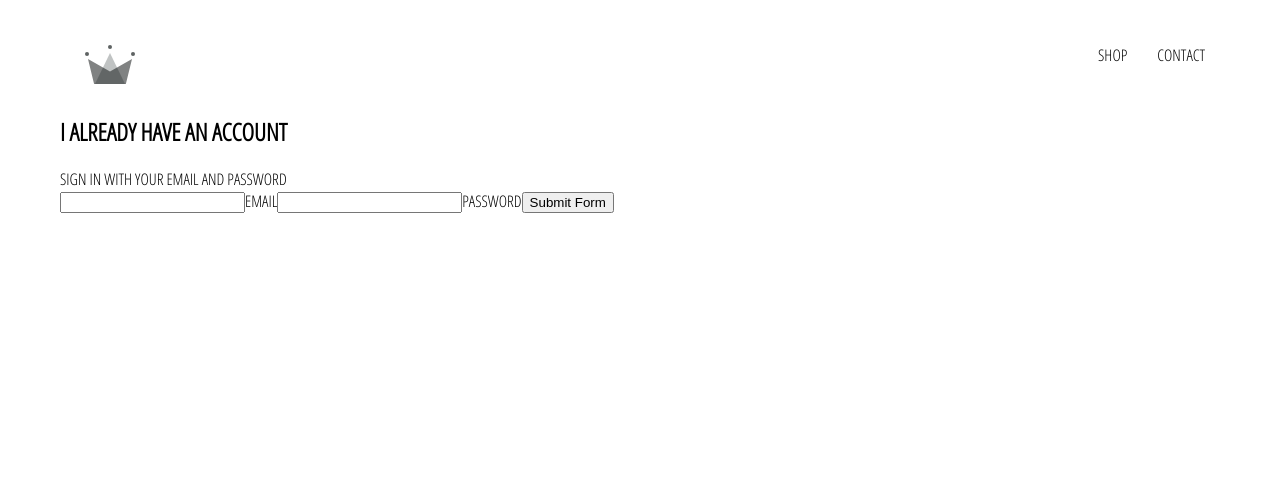
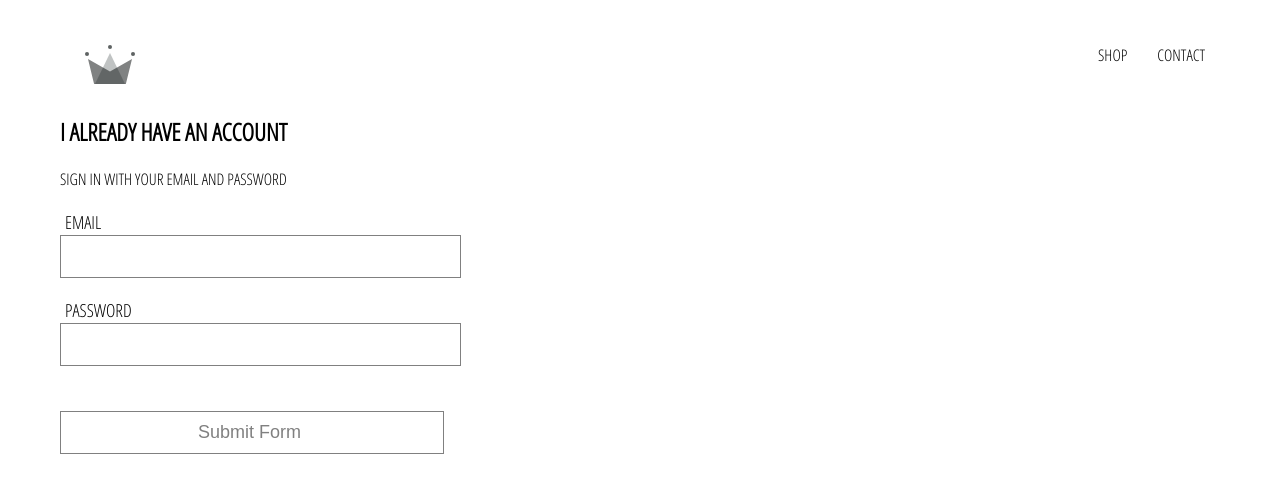
Before and after one commit to j127/recommerce, a React (Create React App) app: page /signin in a window 1280 px wide. Shown: the top 492 px of the page. Built offline with nearby package versions, Linux system fonts and the light colour scheme.

Commit message:
Work on sign-up form. Remove obnoxious MD-style form input styling.

```diff
--- a/src/components/form-input/form-input.component.js
+++ b/src/components/form-input/form-input.component.js
@@ -1,7 +1,28 @@
+/**
+ * Represents a styled form input that can accept various types of
+ * props.
+ */
 import React from "react";
 
 import "./form-input.styles.scss";
 
-const FormInput = () => <div className="form-input"></div>;
+const FormInput = ({ handleChange, label, ...otherProps }) => (
+    <div className="group">
+        <input
+            className="form-input"
+            onChange={handleChange}
+            {...otherProps}
+        />
+        {label ? (
+            <label
+                className={`${
+                    otherProps.value.length ? "shrink" : ""
+                } form-input-label`}
+            >
+                {label}
+            </label>
+        ) : null}
+    </div>
+);
 
 export default FormInput;
--- a/src/components/form-input/form-input.styles.scss
+++ b/src/components/form-input/form-input.styles.scss
@@ -0,0 +1,48 @@
+$sub-color: grey;
+$main-color: black;
+
+// I removed the "shrink" effect because MD-style forms are obnoxious.
+@mixin shrinkLabel {
+    top: -25px;
+    font-size: 18px;
+    color: $main-color;
+}
+
+.group {
+    position: relative;
+    margin: 45px 0;
+
+    .form-input {
+        background: none;
+        background-color: white;
+        color: $sub-color;
+        font-size: 18px;
+        padding: 10px 10px 10px 5px;
+        display: block;
+        width: 100%;
+        border: 1px solid $sub-color;
+        margin: 25px 0;
+
+        &:focus {
+            outline: none;
+            background-color: #f0f4ff;
+            border: 2px solid $sub-color;
+        }
+    }
+
+    input[type="password"] {
+        letter-spacing: 0.3em;
+    }
+
+    .form-input-label {
+        color: $sub-color;
+        font-size: 16px;
+        font-weight: normal;
+        position: absolute;
+        pointer-events: none;
+        left: 5px;
+        top: 10px;
+        // always keep label on top
+        @include shrinkLabel();
+    }
+}
--- a/src/components/sign-in/sign-in.component.js
+++ b/src/components/sign-in/sign-in.component.js
@@ -1,4 +1,6 @@
 import React from "react";
+
+import FormInput from "../form-input/form-input.component";
 
 import "./sign-in.styles.scss";
 
@@ -29,24 +31,23 @@ class SignIn extends React.Component {
                 <h2 className="title">I already have an account</h2>
                 <span>Sign in with your email and password</span>
                 <form onSubmit={this.handleSubmit}>
-                    <input
+                    <FormInput
                         type="email"
                         name="email"
                         value={this.state.email}
-                        onChange={this.handleChange}
+                        handleChange={this.handleChange}
+                        label="email"
                         required
                     />
-                    <label>Email</label>
-                    <input
+                    <FormInput
                         type="password"
                         name="password"
                         value={this.state.password}
-                        onChange={this.handleChange}
+                        handleChange={this.handleChange}
+                        label="password"
                         required
                     />
-                    <label>Password</label>
-
-                    <input type="submit" value="Submit Form" />
+                    <FormInput type="submit" value="Submit Form" />
                 </form>
             </div>
         );
--- a/src/components/sign-in/sign-in.styles.scss
+++ b/src/components/sign-in/sign-in.styles.scss
@@ -0,0 +1,3 @@
+.sign-in {
+    width: 30vw;
+}
```
